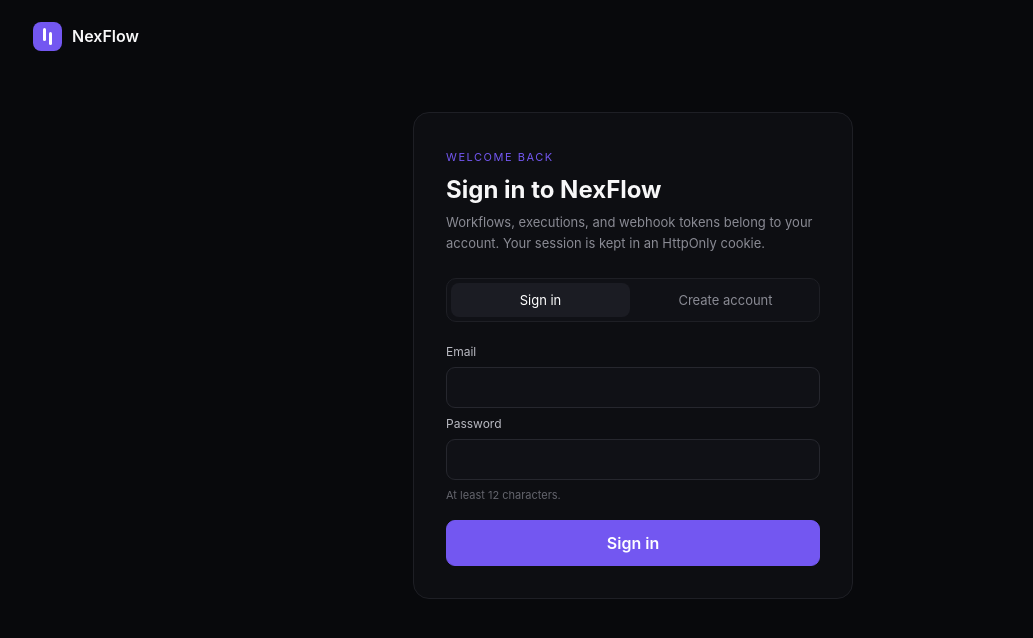
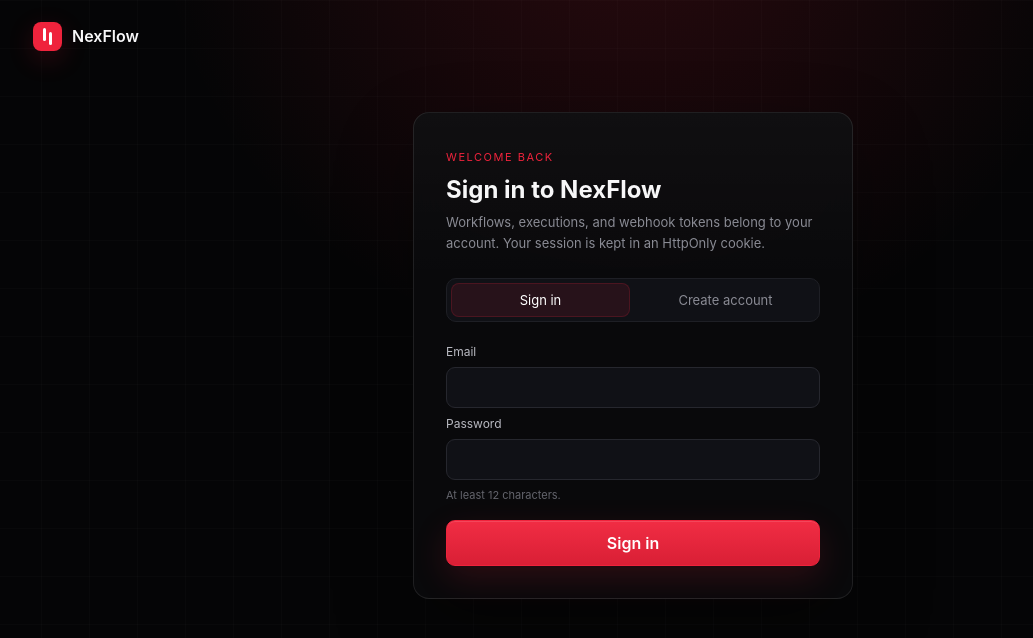
Before and after one commit to Anna-Vida/Nexflow, a React (Vite) app in the folder apps/web/: page /login in a window 1280 px wide. Shown: the top 638 px of the page, without its empty margins (7-1040 px from the left). Built offline with nearby package versions, Linux system fonts and the light colour scheme; no server answers.

Commit message:
style: align authentication UI with red noir palette

```diff
--- a/apps/web/src/pages/LoginPage.css
+++ b/apps/web/src/pages/LoginPage.css
@@ -166,3 +166,74 @@
   cursor: default;
   opacity: 0.6;
 }
+
+
+/* Red-noir auth theme ------------------------------------------------------ */
+.auth {
+  background:
+    radial-gradient(circle at 50% -15%, rgba(239, 35, 60, 0.16), transparent 30rem),
+    linear-gradient(rgba(255,255,255,0.015) 1px, transparent 1px),
+    linear-gradient(90deg, rgba(255,255,255,0.015) 1px, transparent 1px),
+    #050506;
+  background-size: auto, 48px 48px, 48px 48px, auto;
+}
+
+.auth-logo {
+  background: #ef233c;
+  box-shadow: 0 8px 26px rgba(239, 35, 60, 0.18);
+}
+
+.auth-card {
+  border-color: rgba(255, 255, 255, 0.09);
+  background:
+    linear-gradient(180deg, rgba(255,255,255,0.025), transparent 35%),
+    rgba(10, 10, 12, 0.92);
+  box-shadow: 0 32px 80px rgba(0, 0, 0, 0.32);
+  backdrop-filter: blur(16px);
+}
+
+.auth-eyebrow {
+  color: #ef233c;
+}
+
+.auth-tab.active {
+  color: #fff;
+  background: rgba(239, 35, 60, 0.1);
+  box-shadow: inset 0 0 0 1px rgba(239, 35, 60, 0.18);
+}
+
+.auth-form input:focus {
+  border-color: rgba(239, 35, 60, 0.7);
+  box-shadow: 0 0 0 3px rgba(239, 35, 60, 0.08);
+}
+
+.auth-submit {
+  border-color: #ef233c;
+  background: linear-gradient(180deg, #f12d44 0%, #d91f35 100%);
+  box-shadow:
+    0 12px 34px rgba(239, 35, 60, 0.16),
+    inset 0 1px rgba(255,255,255,0.12);
+  transition:
+    transform 160ms ease,
+    background 160ms ease,
+    box-shadow 160ms ease;
+}
+
+.auth-submit:not(:disabled):hover {
+  transform: translateY(-1px);
+  background: linear-gradient(180deg, #f63a50 0%, #e3233a 100%);
+  box-shadow:
+    0 15px 38px rgba(239, 35, 60, 0.22),
+    inset 0 1px rgba(255,255,255,0.14);
+}
+
+.auth-submit:not(:disabled):active {
+  transform: scale(0.99);
+}
+
+.auth-submit:focus-visible,
+.auth-tab:focus-visible,
+.auth-form input:focus-visible {
+  outline: 2px solid rgba(239, 35, 60, 0.45);
+  outline-offset: 3px;
+}
```
